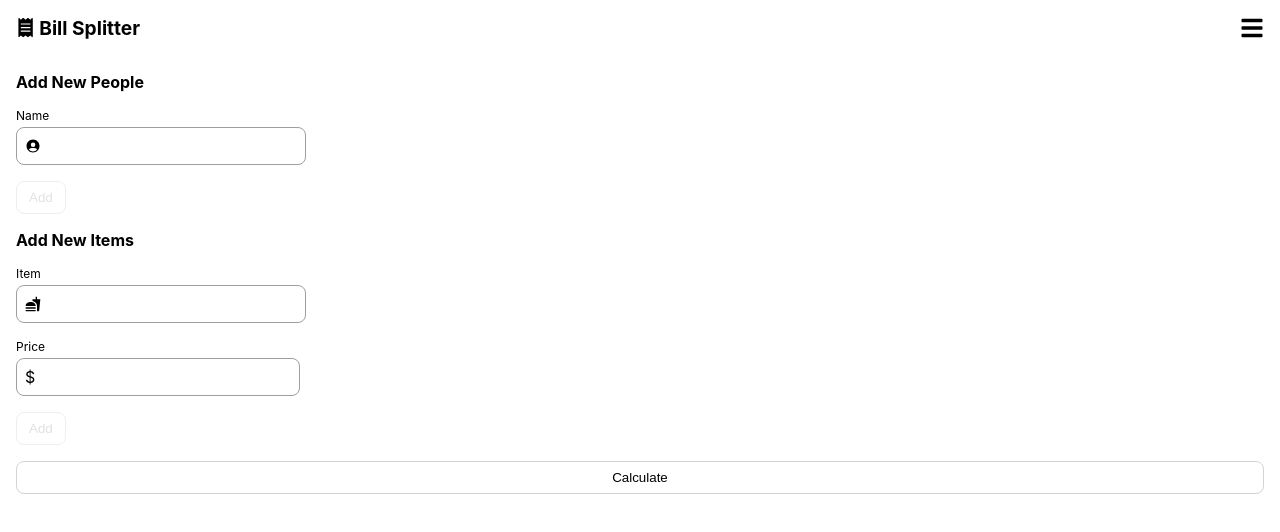
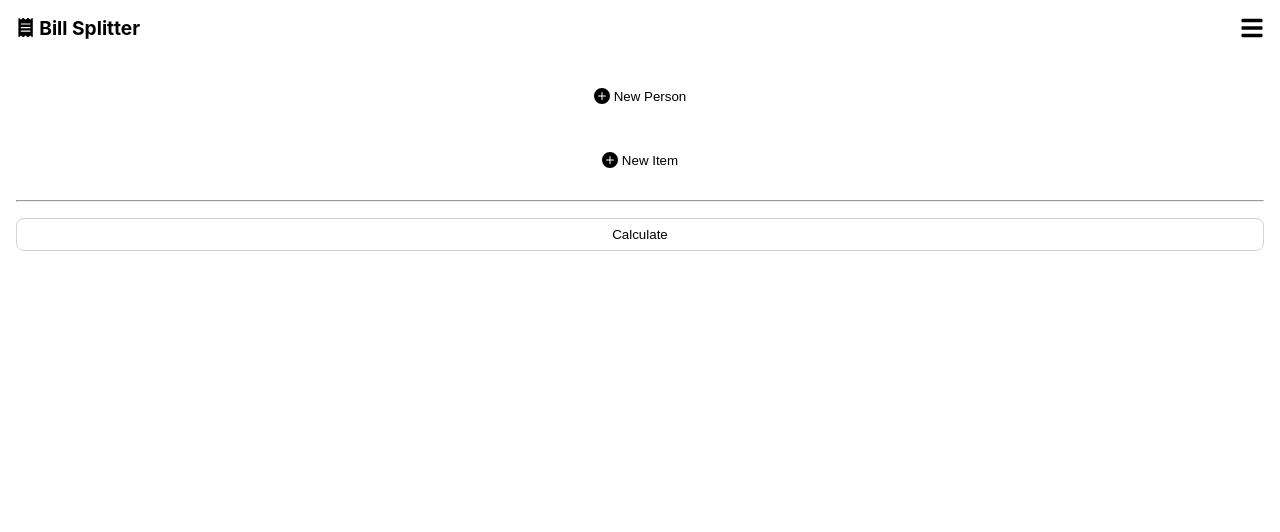
Before and after one commit to setowilliam/bill-splitter-v2, a Next.js app: page / in a window 1280 px wide. Shown: the top 532 px of the page. Built offline with nearby package versions, Linux system fonts and the light colour scheme.

Commit message:
feat: add toggle for forms

```diff
--- a/src/global-components/Card/Content.tsx
+++ b/src/global-components/Card/Content.tsx
@@ -10,7 +10,7 @@ import { CardContainer } from "./styles";
 import { CardProps } from "./typings";
 
 const Content: FC<CardProps> = (props) => {
-  const { id, header, footer, children, ...rest } = props;
+  const { id, header, footer, children, borderless, ...rest } = props;
   const [headerRef, setHeaderRef] = useState<HTMLButtonElement | null>(null);
   const [closed] = useAtom(toggleAtom);
 
@@ -22,6 +22,7 @@ const Content: FC<CardProps> = (props) => {
       animate={{ opacity: 1 }}
       exit={{ opacity: 0 }}
       style={{ height: closed ? headerRef?.clientHeight || "auto" : "auto" }}
+      $borderless={borderless}
       {...rest}
     >
       <CardHeader ref={(node) => setHeaderRef(node)}>{header}</CardHeader>
--- a/src/global-components/Card/styles.ts
+++ b/src/global-components/Card/styles.ts
@@ -1,8 +1,8 @@
 import { motion } from "framer-motion";
 import styled from "styled-components";
 
-export const CardContainer = styled(motion.div)`
-  border: 1px solid #9f9f9f;
+export const CardContainer = styled(motion.div)<{ $borderless?: boolean }>`
+  border: ${(props) => (props.$borderless ? "none" : "1px solid #9f9f9f")};
   border-radius: 0.5rem;
   background-color: white;
   width: 100%;
--- a/src/global-components/Card/typings.ts
+++ b/src/global-components/Card/typings.ts
@@ -4,5 +4,6 @@ import { HTMLMotionProps } from "framer-motion";
 export type CardProps = HTMLMotionProps<"div"> & {
   header?: ReactNode;
   footer?: ReactNode;
+  borderless?: boolean;
   id?: string;
 };
--- /dev/null
+++ b/src/page-components/home/AddItemForm/Header.tsx
@@ -0,0 +1,19 @@
+import { FC } from "react";
+import { BsPlusCircleFill } from "react-icons/bs";
+
+import { HeaderContainer } from "./styles";
+
+type HeaderProps = {};
+
+const Header: FC<HeaderProps> = (props) => {
+  const {} = props;
+
+  return (
+    <HeaderContainer>
+      <BsPlusCircleFill className="icon" />
+      <span>New Item</span>
+    </HeaderContainer>
+  );
+};
+
+export default Header;
--- a/src/page-components/home/AddItemForm/index.tsx
+++ b/src/page-components/home/AddItemForm/index.tsx
@@ -4,12 +4,13 @@ import { useForm } from "react-hook-form";
 import { nanoid } from "nanoid";
 import { MdFastfood } from "react-icons/md";
 
-import { Button, Input } from "@global-components";
+import { Button, Card, Input } from "@global-components";
 import { itemsAtom } from "@atoms";
 
 import { globalScope } from "utils/constants";
 import { ItemType } from "utils/typings";
 import { StyledForm } from "./styles";
+import Header from "./Header";
 
 type AddItemFormProps = {
   onSubmit?: () => void;
@@ -32,6 +33,7 @@ const AddItemForm: FC<AddItemFormProps> = (props) => {
   };
 
   return (
+    <Card header={<Header />} borderless>
       <StyledForm
         layout
         onSubmit={handleSubmit(onSubmit)}
@@ -39,8 +41,11 @@ const AddItemForm: FC<AddItemFormProps> = (props) => {
         animate={{ opacity: 1 }}
         exit={{ opacity: 0 }}
       >
-      <h2>Add New Items</h2>
-      <Input {...register("item")} label="Item" leadingIcon={<MdFastfood />} />
+        <Input
+          {...register("item")}
+          label="Item"
+          leadingIcon={<MdFastfood />}
+        />
         <Input
           {...register("price", { valueAsNumber: true })}
           label="Price"
@@ -51,6 +56,7 @@ const AddItemForm: FC<AddItemFormProps> = (props) => {
         />
         <Button disabled={!Boolean(item && price)}>Add</Button>
       </StyledForm>
+    </Card>
   );
 };
 
--- a/src/page-components/home/AddItemForm/styles.ts
+++ b/src/page-components/home/AddItemForm/styles.ts
@@ -11,3 +11,13 @@ export const StyledForm = styled(motion.form)`
     font-size: 1rem;
   }
 `;
+
+export const HeaderContainer = styled.div`
+  display: flex;
+  align-items: center;
+  gap: 0.25rem;
+
+  .icon {
+    font-size: 1rem;
+  }
+`;
--- /dev/null
+++ b/src/page-components/home/AddPersonForm/Header.tsx
@@ -0,0 +1,19 @@
+import { FC } from "react";
+import { BsPlusCircleFill } from "react-icons/bs";
+
+import { HeaderContainer } from "./styles";
+
+type HeaderProps = {};
+
+const Header: FC<HeaderProps> = (props) => {
+  const {} = props;
+
+  return (
+    <HeaderContainer>
+      <BsPlusCircleFill className="icon" />
+      <span>New Person</span>
+    </HeaderContainer>
+  );
+};
+
+export default Header;
--- a/src/page-components/home/AddPersonForm/index.tsx
+++ b/src/page-components/home/AddPersonForm/index.tsx
@@ -5,10 +5,11 @@ import { nanoid } from "nanoid";
 import { IoPersonCircleSharp } from "react-icons/io5";
 
 import { peopleAtom } from "@atoms";
-import { Button, Input } from "@global-components";
+import { Button, Card, Input } from "@global-components";
 
 import { globalScope } from "utils/constants";
 import { StyledForm } from "./styles";
+import Header from "./Header";
 
 type AddPersonFormProps = {
   onSubmit?: () => void;
@@ -32,6 +33,7 @@ const AddPersonForm: FC<AddPersonFormProps> = (props) => {
   };
 
   return (
+    <Card header={<Header />} borderless>
       <StyledForm
         layout
         onSubmit={handleSubmit(onSubmit)}
@@ -39,7 +41,6 @@ const AddPersonForm: FC<AddPersonFormProps> = (props) => {
         animate={{ opacity: 1 }}
         exit={{ opacity: 0 }}
       >
-      <h2>Add New People</h2>
         <Input
           {...register("person")}
           label="Name"
@@ -47,6 +48,7 @@ const AddPersonForm: FC<AddPersonFormProps> = (props) => {
         />
         <Button disabled={!Boolean(name)}>Add</Button>
       </StyledForm>
+    </Card>
   );
 };
 
--- a/src/page-components/home/AddPersonForm/styles.ts
+++ b/src/page-components/home/AddPersonForm/styles.ts
@@ -11,3 +11,13 @@ export const StyledForm = styled(motion.form)`
     font-size: 1rem;
   }
 `;
+
+export const HeaderContainer = styled.div`
+  display: flex;
+  align-items: center;
+  gap: 0.25rem;
+
+  .icon {
+    font-size: 1rem;
+  }
+`;
--- a/src/pages/index.tsx
+++ b/src/pages/index.tsx
@@ -5,7 +5,7 @@ import { Button, CardContainer } from "@global-components";
 import { useAtom } from "jotai";
 import { itemsAtom, peopleAtom } from "@atoms";
 import { globalScope } from "utils/constants";
-import { AnimatePresence, AnimateSharedLayout } from "framer-motion";
+import { AnimatePresence, AnimateSharedLayout, motion } from "framer-motion";
 import {
   AddItemForm,
   AddPersonForm,
@@ -31,6 +31,8 @@ const Home: NextPage = () => {
       </AnimatePresence>
       <AddPersonForm />
 
+      {/* <motion.hr layout /> */}
+
       <AnimatePresence>
         {Boolean(items.length) && (
           <CardContainer key="items" header="Items">
@@ -41,6 +43,9 @@ const Home: NextPage = () => {
         )}
       </AnimatePresence>
       <AddItemForm />
+
+      <motion.hr layout />
+
       <Button layout onClick={() => router.push("/results")}>
         Calculate
       </Button>
```
Lines whose indentation alone changed are shown as unchanged.
